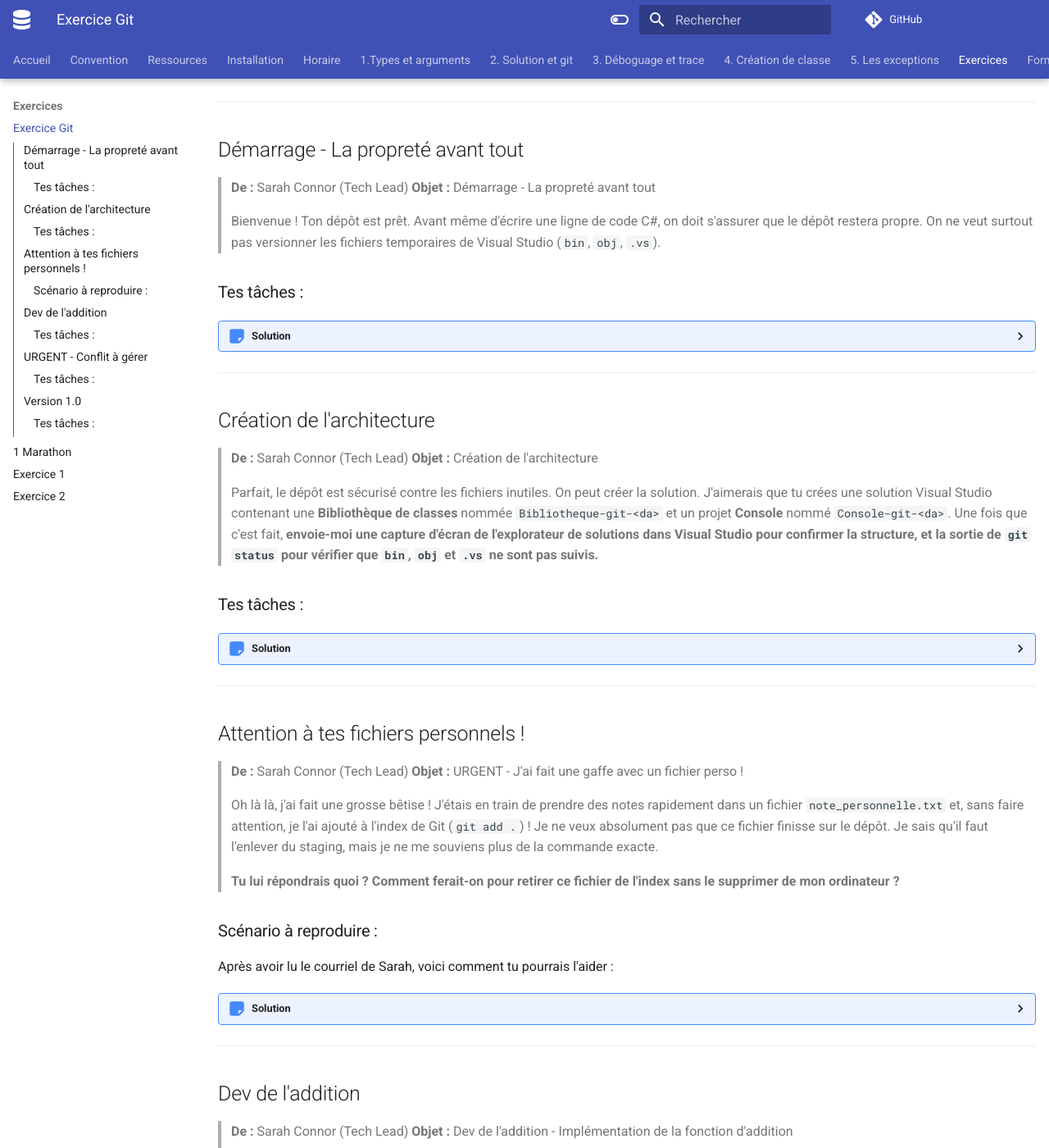
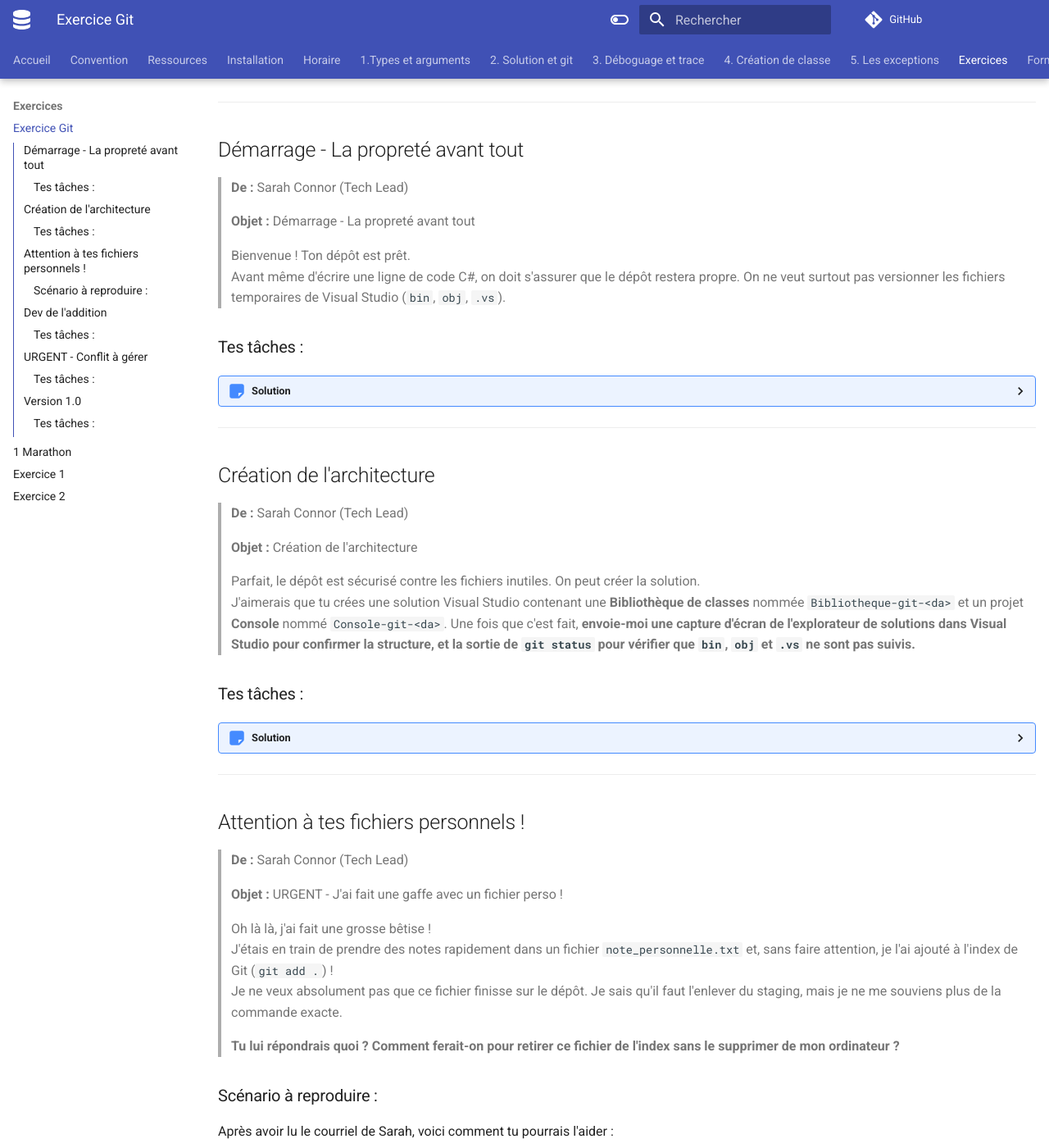
Before and after one commit to TousignantSimon-P2/TousignantSimon-P2.github.io, an MkDocs documentation site: the page built from docs/exercices/exercice_git_semaine_3_1.md, in a window 1280 px wide and 1400 px high, scrolled down 284 px. Shown: the whole window at 82% size. Built offline with MkDocs 1.6.1 and Material for MkDocs 9.7.7, drawn with Linux system fonts in a browser that asks for light colours; comment, search, counter and statistics services are not loaded; some of the changed text lies outside the part shown.

````diff
--- a/docs/exercices/exercice_git_semaine_3_1.md
+++ b/docs/exercices/exercice_git_semaine_3_1.md
@@ -16,9 +16,11 @@ Vous rejoignez l'équipe de développement de **MathTech Solutions**. Votre resp
 ## Démarrage - La propreté avant tout
 
 > **De :** Sarah Connor (Tech Lead)
+>
 > **Objet :** Démarrage - La propreté avant tout
 >
-> Bienvenue ! Ton dépôt est prêt. Avant même d'écrire une ligne de code C#, on doit s'assurer que le dépôt restera propre. On ne veut surtout pas versionner les fichiers temporaires de Visual Studio (`bin`, `obj`, `.vs`).
+> Bienvenue ! Ton dépôt est prêt.
+> Avant même d'écrire une ligne de code C#, on doit s'assurer que le dépôt restera propre. On ne veut surtout pas versionner les fichiers temporaires de Visual Studio (`bin`, `obj`, `.vs`).
 
 ### Tes tâches :
 
@@ -43,9 +45,11 @@ Vous rejoignez l'équipe de développement de **MathTech Solutions**. Votre resp
 ## Création de l'architecture
 
 > **De :** Sarah Connor (Tech Lead)
+>
 > **Objet :** Création de l'architecture
 >
-> Parfait, le dépôt est sécurisé contre les fichiers inutiles. On peut créer la solution. J'aimerais que tu crées une solution Visual Studio contenant une **Bibliothèque de classes** nommée `Bibliotheque-git-<da>` et un projet **Console** nommé `Console-git-<da>`. Une fois que c'est fait, **envoie-moi une capture d'écran de l'explorateur de solutions dans Visual Studio pour confirmer la structure, et la sortie de `git status` pour vérifier que `bin`, `obj` et `.vs` ne sont pas suivis.**
+> Parfait, le dépôt est sécurisé contre les fichiers inutiles. On peut créer la solution.
+> J'aimerais que tu crées une solution Visual Studio contenant une **Bibliothèque de classes** nommée `Bibliotheque-git-<da>` et un projet **Console** nommé `Console-git-<da>`. Une fois que c'est fait, **envoie-moi une capture d'écran de l'explorateur de solutions dans Visual Studio pour confirmer la structure, et la sortie de `git status` pour vérifier que `bin`, `obj` et `.vs` ne sont pas suivis.**
 
 ### Tes tâches :
 
@@ -73,9 +77,12 @@ Vous rejoignez l'équipe de développement de **MathTech Solutions**. Votre resp
 ## Attention à tes fichiers personnels !
 
 > **De :** Sarah Connor (Tech Lead)
+>
 > **Objet :** URGENT - J'ai fait une gaffe avec un fichier perso !
 >
-> Oh là là, j'ai fait une grosse bêtise ! J'étais en train de prendre des notes rapidement dans un fichier `note_personnelle.txt` et, sans faire attention, je l'ai ajouté à l'index de Git (`git add .`) ! Je ne veux absolument pas que ce fichier finisse sur le dépôt. Je sais qu'il faut l'enlever du staging, mais je ne me souviens plus de la commande exacte.
+> Oh là là, j'ai fait une grosse bêtise !
+> J'étais en train de prendre des notes rapidement dans un fichier `note_personnelle.txt` et, sans faire attention, je l'ai ajouté à l'index de Git (`git add .`) !
+> Je ne veux absolument pas que ce fichier finisse sur le dépôt. Je sais qu'il faut l'enlever du staging, mais je ne me souviens plus de la commande exacte.
 >
 > **Tu lui répondrais quoi ? Comment ferait-on pour retirer ce fichier de l'index sans le supprimer de mon ordinateur ?**
 
@@ -109,9 +116,12 @@ Après avoir lu le courriel de Sarah, voici comment tu pourrais l'aider :
 ## Dev de l'addition
 
 > **De :** Sarah Connor (Tech Lead)
+>
 > **Objet :** Dev de l'addition - Implémentation de la fonction d'addition
 >
-> C'est parti pour développer une nouvelle fonctionnalité ! N'oublie pas que l'on part toujours de la branche `dev` pour créer une fonctionnalité. J'ai besoin que tu implémentes la méthode d'addition suivante dans `Calculatrice.cs` :
+> C'est parti pour développer une nouvelle fonctionnalité !
+> N'oublie pas que l'on part toujours de la branche `dev` pour créer une fonctionnalité.
+> J'ai besoin que tu implémentes la méthode d'addition suivante dans `Calculatrice.cs` :
 > ```csharp
 > public static int Additionner(int a, int b)
 > {
@@ -145,9 +155,12 @@ Après avoir lu le courriel de Sarah, voici comment tu pourrais l'aider :
 ## URGENT - Conflit à gérer
 
 > **De :** Sarah Connor (Tech Lead)
+>
 > **Objet :** URGENT - Conflit à gérer : Ta tâche de division !
 >
-> Attention ! Pendant que tu travaillais sur l'addition, j'ai déjà poussé ma propre version de la méthode `Diviser` sur la branche `dev` pour ajouter une vérification de division par zéro. Voici le code que j'ai mis en place dans `Calculatrice.cs` :
+> Attention !
+> Pendant que tu travaillais sur l'addition, j'ai déjà poussé ma propre version de la méthode `Diviser` sur la branche `dev` pour ajouter une vérification de division par zéro.
+> Voici le code que j'ai mis en place dans `Calculatrice.cs` :
 > ```csharp
 > public static double Diviser(int a, int b)
 > {
@@ -155,7 +168,8 @@ Après avoir lu le courriel de Sarah, voici comment tu pourrais l'aider :
 >     return (double)a / b;
 > }
 > ```
-> Maintenant, c'est à ton tour ! Crée une nouvelle branche depuis `dev`, implémente TA version de la méthode `Diviser` (même si elle est simple et ne gère pas encore la division par zéro), puis fusionne ta branche dans `dev`. Je m'attends à ce que tu rencontres un conflit. Tu devras le résoudre manuellement. Une fois la fusion et la résolution du conflit terminées, **envoie-moi le code final de `Calculatrice.cs` et la sortie de `git log --graph --oneline` pour que je valide la résolution.**
+> Maintenant, c'est à ton tour ! Crée une nouvelle branche depuis `dev`, implémente TA version de la méthode `Diviser` (même si elle est simple et ne gère pas encore la division par zéro), puis fusionne ta branche dans `dev`.
+> Je m'attends à ce que tu rencontres un conflit. Tu devras le résoudre manuellement. Une fois la fusion et la résolution du conflit terminées, **envoie-moi le code final de `Calculatrice.cs` et la sortie de `git log --graph --oneline` pour que je valide la résolution.**
 
 ### Tes tâches :
 
@@ -203,9 +217,12 @@ Après avoir lu le courriel de Sarah, voici comment tu pourrais l'aider :
 ## Version 1.0
 
 > **De :** Sarah Connor (Tech Lead)
+>
 > **Objet :** Version 1.0
 >
-> Excellent travail ! Le développement est terminé. La branche `dev` est stable et testée. C'est le moment de déployer ! Une fois que `dev` est fusionnée dans `main`, **envoie-moi la sortie complète de `git log --graph --oneline --all` pour que je puisse valider l'historique final de toutes les branches.**
+> Excellent travail !
+> Le développement est terminé. La branche `dev` est stable et testée.
+> C'est le moment de déployer ! Une fois que `dev` est fusionnée dans `main`, **envoie-moi la sortie complète de `git log --graph --oneline --all` pour que je puisse valider l'historique final de toutes les branches.**
 
 ### Tes tâches :
 ??? Solution "Solution"
````
